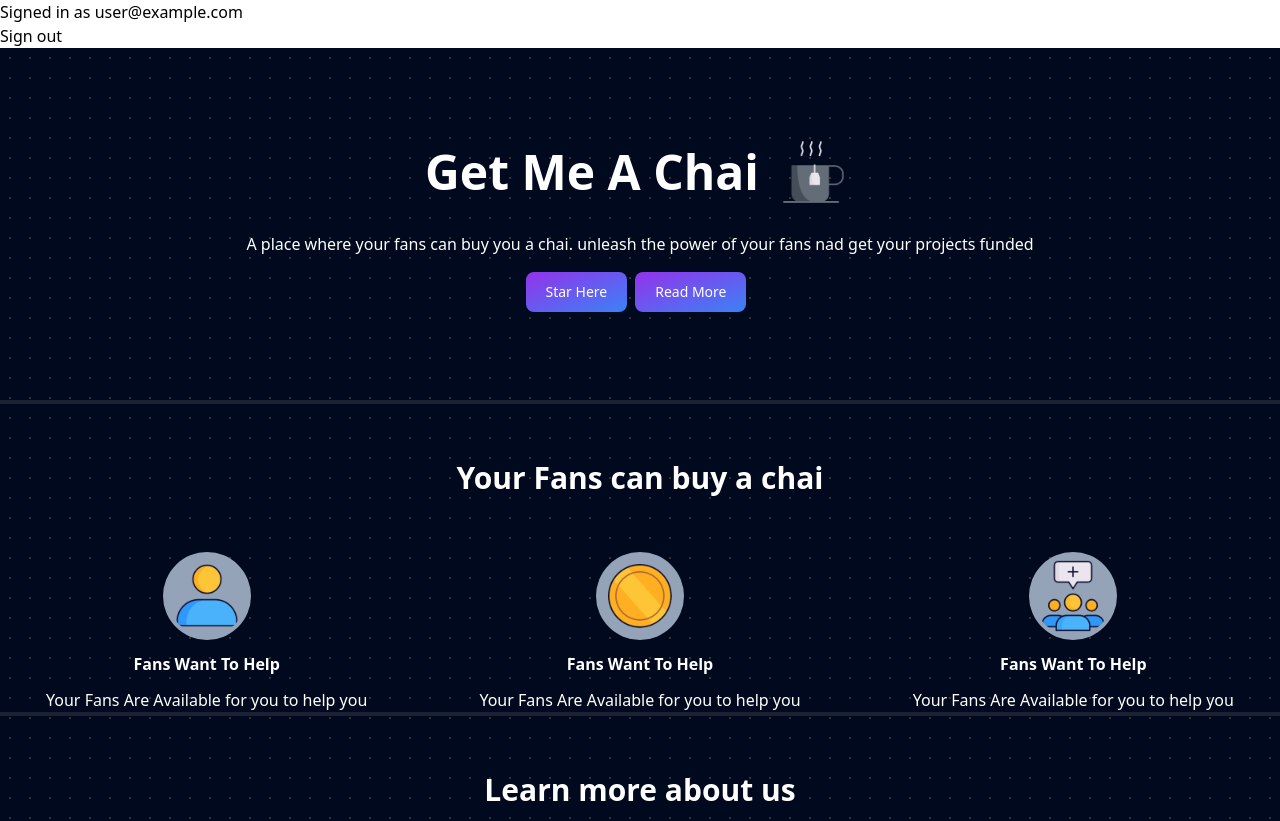
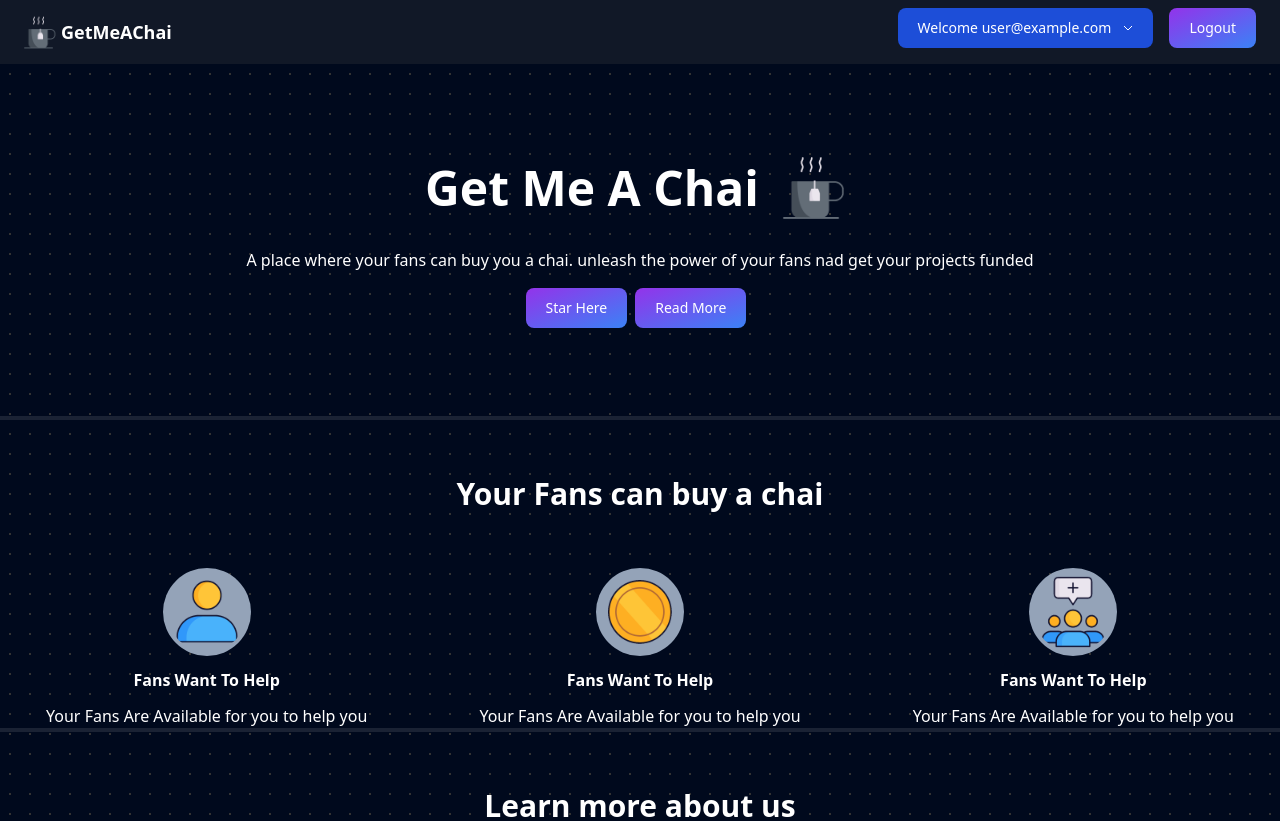
Before and after one commit to jaydeep8806/get-me-a-chai_project, a Next.js app: page / in a window 1280 px wide. Shown: the top 821 px of the page. Built offline with nearby package versions, Linux system fonts and the light colour scheme; no server answers; sample sign-in values are in the browser's storage.

Commit message:
changes in website

```diff
--- a/app/[username]/page.js
+++ b/app/[username]/page.js
@@ -1,7 +1,27 @@
 import React from 'react'
 
 const username = ({ params }) => {
-  return <div>{params.username}</div>
+  return (
+    <>
+      {params.username}
+      <div className="cover w-full bg-red-50 relative">
+        <img
+          className="object-cover w-full h-[350]"
+          src="https://c10.patreonusercontent.com/4/patreon-media/p/campaign/4842667/452146dcfeb04f38853368f554aadde1/eyJ3IjoxMjAwLCJ3ZSI6MX0%3D/16.gif?token-time=1730678400&token-hash=VJkmzSQ9tPGlncD0GhafkfgHXnNeH0hm81eCcu1iuS0%3D"
+          alt=""
+        />
+        <div className="absolute -bottom-14 right-[45%] border-white border-2 rounded-full">
+          <img
+            className="rounded-full"
+            width={150}
+            height={150}
+            src="https://encrypted-tbn0.gstatic.com/images?q=tbn:ANd9GcQfJ5O9_4cyiRtqN7dkyfITvPhtgeLm-2DH9Q&shttps://encrypted-tbn0.gstatic.com/images?q=tbn:ANd9GcQfJ5O9_4cyiRtqN7dkyfITvPhtgeLm-2DH9Q&s"
+            alt=""
+          />
+        </div>
+      </div>
+    </>
+  )
 }
 
 export default username
--- a/app/components/Navbar.js
+++ b/app/components/Navbar.js
@@ -1,48 +1,114 @@
 'use client'
-import React from 'react'
+import React, { useState } from 'react'
 import { useSession, signIn, signOut } from 'next-auth/react'
 import Link from 'next/link'
 
 const Navbar = () => {
   const { data: session } = useSession()
-  if (session) {
-    return (
-      <>
-        Signed in as {session.user.email} <br />
-        <button onClick={() => signOut()}>Sign out</button>
-      </>
-    )
-  }
+  const [showdropdown, setShowdropdown] = useState(false)
+
   return (
     <nav className="bg-gray-900 shadow-lg shadow-white text-white flex justify-between items-center px-4 h-16">
-      <div className="logo font-bold text-lg flex justify-between items-center">
+      <Link
+        className="logo font-bold text-lg flex justify-between items-center"
+        href={'/'}
+      >
         <img src="chai.gif" width={45} alt="" />
         <span>GetMeAChai</span>
-      </div>
+      </Link>
 
-      <div>
+      <div className="relative">
         {session && (
-          <Link href={'/profile'}>
-            {' '}
+          <>
             <button
-              className="text-white bg-gradient-to-br from-purple-600
-        to-blue-500 hover:bg-gradient-to-bl focus:ring-4 focus:outline-none
-         focus:ring-blue-300 dark:focus:ring-blue-800 font-medium rounded-lg text-sm
-          px-5 py-2.5 text-center me-2 mb-2"
-              Profile
-            ></button>
+              onClick={() => setShowdropdown(!showdropdown)}
+              onBlur={() => {
+                setTimeout(() => {}, 100)
+              }}
+              id="dropdownDefaultButton"
+              data-dropdown-toggle="dropdown"
+              className="text-white  bg-blue-700 hover:bg-blue-800 mx-4 focus:ring-4 focus:outline-none focus:ring-blue-300 font-medium rounded-lg text-sm px-5 py-2.5 text-center inline-flex items-center dark:bg-blue-600 dark:hover:bg-blue-700 dark:focus:ring-blue-800"
+              type="button"
+            >
+              Welcome {session.user.email}
+              <svg
+                className="w-2.5 h-2.5 ms-3"
+                aria-hidden="true"
+                xmlns="http://www.w3.org/2000/svg"
+                fill="none"
+                viewBox="0 0 10 6"
+              >
+                <path
+                  stroke="currentColor"
+                  stroke-Linecap="round"
+                  stroke-Linejoin="round"
+                  stroke-Width="2"
+                  d="m1 1 4 4 4-4"
+                />
+              </svg>
+            </button>
+            <div
+              id="dropdown"
+              className={`z-10 ${
+                showdropdown ? '' : 'hidden'
+              }  bg-white divide-y absolute left-[125px] divide-gray-100 rounded-lg shadow w-44 dark:bg-gray-700`}
+            >
+              <ul
+                className="py-2 text-sm text-gray-700 dark:text-gray-200"
+                aria-labelledby="dropdownDefaultButton"
+              >
+                <li>
+                  <Link
+                    href="#"
+                    className="block px-4 py-2 hover:bg-gray-100 dark:hover:bg-gray-600 dark:hover:text-white"
+                  >
+                    Dashboard
+                  </Link>
+                </li>
+                <li>
+                  <Link
+                    href="#"
+                    className="block px-4 py-2 hover:bg-gray-100 dark:hover:bg-gray-600 dark:hover:text-white"
+                  >
+                    Your Page
+                  </Link>
+                </li>
+
+                <li>
+                  <Link
+                    onClick={() => signOut()}
+                    href="#"
+                    className="block px-4 py-2 hover:bg-gray-100 dark:hover:bg-gray-600 dark:hover:text-white"
+                  >
+                    Sign out
+                  </Link>
+                </li>
+              </ul>
+            </div>
+          </>
+        )}
+
+        {session && (
+          <button
+            className="text-white bg-gradient-to-br from-purple-600 to-blue-500 hover:bg-gradient-to-bl
+        focus:ring-4 focus:outline-none focus:ring-blue-300 dark:focus:ring-blue-800 font-medium rounded-lg text-sm px-5 py-2.5
+        text-center me-2 mb-2"
+            onClick={() => signOut()}
+          >
+            Logout
+          </button>
+        )}
+        {!session && (
+          <Link href={'/login'}>
+            <button
+              className="text-white bg-gradient-to-br from-purple-600 to-blue-500 hover:bg-gradient-to-bl focus:ring-4
+           focus:outline-none focus:ring-blue-300 dark:focus:ring-blue-800 font-medium rounded-lg text-sm px-5 py-2.5 text-center
+           me-2 mb-2"
+            >
+              Login
+            </button>
           </Link>
         )}
-        <Link href={'/login/'}>
-          <button
-            className="text-white bg-gradient-to-br from-purple-600
-        to-blue-500 hover:bg-gradient-to-bl focus:ring-4 focus:outline-none
-         focus:ring-blue-300 dark:focus:ring-blue-800 font-medium rounded-lg text-sm
-          px-5 py-2.5 text-center me-2 mb-2"
-          >
-            Login
-          </button>
-        </Link>
       </div>
     </nav>
   )
--- a/app/dashboard/page.js
+++ b/app/dashboard/page.js
@@ -1,6 +1,15 @@
+'use client'
 import React from 'react'
+import { useSession, signIn, signOut } from 'next-auth/react'
+import { useRouter } from 'next/navigation'
 
 const Dashboard = () => {
+  const { data: session } = useSession()
+
+  if (!session) {
+    const router = useRouter()
+    router.push('/login')
+  }
   return <div>Dashboard</div>
 }
 
--- a/app/login/page.js
+++ b/app/login/page.js
@@ -1,8 +1,16 @@
 'use client'
 import React from 'react'
 import { useSession, signIn, signOut } from 'next-auth/react'
+import { useRouter } from 'next/navigation'
 
 const Login = () => {
+  const { data: session } = useSession()
+
+  if (session) {
+    const router = useRouter()
+    router.push('/dashboard')
+  }
+
   return (
     <div className="text-white py-14 conatiner mx-auto ">
       <h1 className="text-center font-bold text-3xl">
```
